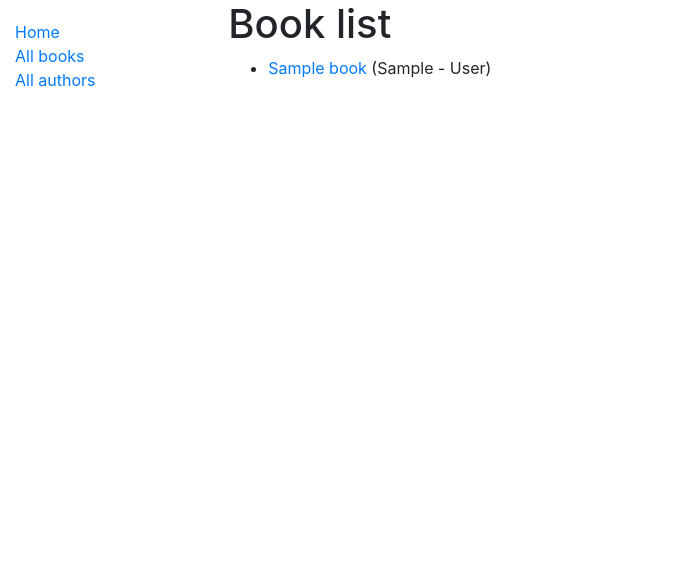
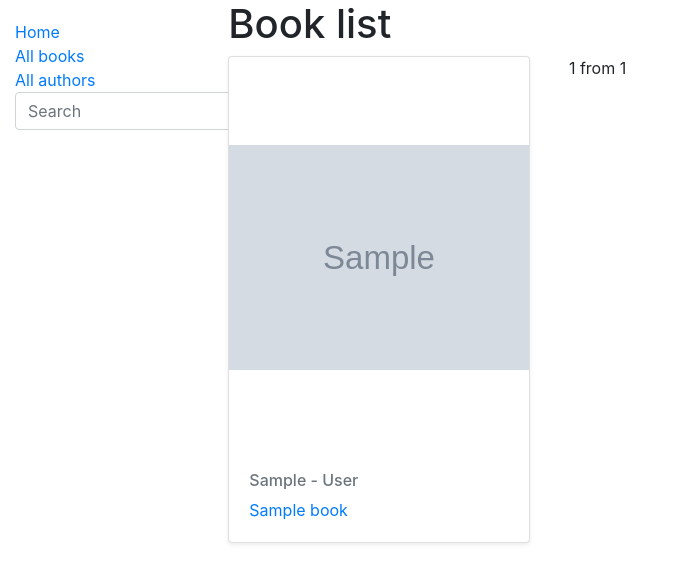
Before and after one commit to Aleksiux/Django, a Django app: page /library/books/ in a window 1280 px wide. Shown: the top 583 px of the page, without its empty margins (0-673 px from the left). Run offline with Django 4.2, Linux system fonts and the light colour scheme; tables that the repository leaves empty hold one stand-in row (values such as "Sample post"); grey boxes marked "Sample" are stand-in pictures; some libraries are stand-ins or nearby versions.

Commit message:
added pagination, search and photos

```diff
--- a/library/models.py
+++ b/library/models.py
@@ -1,5 +1,6 @@
 from django.db import models
 import uuid
+from django_resized import ResizedImageField
 
 
 # Create your models here.
@@ -39,6 +40,7 @@ class Book(models.Model):
         help_text='ISBN nr.: <a href="https://www.isbn-international.org/content/what-isbn">ISBN code</a>'
     )
     genre = models.ManyToManyField(Genre, help_text='Enter books genre: ')
+    cover = ResizedImageField('Cover', size=[300, 400], upload_to='covers', null=True)
 
     def __str__(self):
         return self.title
--- a/library/static/css/styles.css
+++ b/library/static/css/styles.css
@@ -4,3 +4,10 @@
     list-style: none;
 
 }
+
+.book-cover {
+    width: 300px;
+    height: 400px;
+    object-fit: contain;
+
+}
--- a/library/templates/base.html
+++ b/library/templates/base.html
@@ -19,6 +19,11 @@
                 <li><a href="{% url 'index' %}">Home</a></li>
                 <li><a href="{% url 'books' %}">All books</a></li>
                 <li><a href="{% url 'author' %}">All authors</a></li>
+                <li>
+                    <form action="{% url 'search' %}" method="get" class="form-inline my-2 my-md-0">
+                        <input name="query" class="form-control" type="text" placeholder="Search">
+                    </form>
+                </li>
             </ul>
             {% endblock %}
         </div>
--- a/library/templates/book_detail.html
+++ b/library/templates/book_detail.html
@@ -1,8 +1,14 @@
 {% extends "base.html" %}
 
 {% block content %}
+ {% load static %}
 <h1>{{ book.title }}</h1>
 
+{% if book.cover %}
+<img src="{{ book.cover.url }}" style="margin-bottom: 20px;" class="book-cover">
+{% else %}
+<img src="{% static 'media/covers/no-image.jpg' %}" style="margin-bottom: 20px;" class="book-cover">
+{% endif %}
 <p><strong>Author:</strong> <a href="{% url 'author' book.author.pk %}">{{ book.author }}</a></p>
 <p><strong>Description:</strong> {{ book.description }}</p>
 <p><strong>ISBN:</strong> {{ book.isbn }}</p>
--- a/library/templates/book_list.html
+++ b/library/templates/book_list.html
@@ -1,16 +1,45 @@
 {% extends "base.html" %}
 
 {% block content %}
+ {% load static %}
   <h1>Book list</h1>
   {% if object_list %}
-  <ul>
+      <div class="row">
     {% for book in object_list %}
-      <li>
-        <a href="{{ book.book_id }}">{{ book.title }}</a> ({{book.author}})
-      </li>
+       <div class="col-md-4 d-flex align-items-stretch">
+          <div class="card mb-4 shadow-sm">
+            {% if book.cover %}
+              <img src="{{ book.cover.url }}" class="card-img-top book-cover">
+            {% else %}
+              <img src="{% static 'media/covers/no-image.jpg' %}" class="card-img-top book-cover">
+            {% endif %}
+              <div class="card-body">
+                  <h6 class="card-subtitle mb-2 text-muted">{{ book.author }}</h6>
+              <p class="card-text"><a href="{{ book.book_id }}">{{ book.title }}</a></p>
+          </div>
+       </div>
+      </div>
     {% endfor %}
-  </ul>
   {% else %}
     <p>In library there is no books</p>
   {% endif %}
+
+
+  <div class="pagination">
+    <span class="step-links">
+        {% if page_obj.has_previous %}
+            <a href="?page=1">&laquo; First</a>
+            <a href="?page={{ page_obj.previous_page_number }}">Previous</a>
+        {% endif %}
+
+        <span class="current">
+            {{ page_obj.number }} from {{ page_obj.paginator.num_pages }}
+        </span>
+
+        {% if page_obj.has_next %}
+            <a href="?page={{ page_obj.next_page_number }}">Next</a>
+            <a href="?page={{ page_obj.paginator.num_pages }}">Last &raquo;</a>
+        {% endif %}
+    </span>
+</div>
 {% endblock %}
--- a/library/urls.py
+++ b/library/urls.py
@@ -16,13 +16,16 @@ Including another URLconf
 """
 
 from django.urls import path
+from django.views.generic import RedirectView
+
 from . import views
-
 
 urlpatterns = [
     path('', views.index, name='index'),
     path('authors/', views.authors, name='author'),
     path('authors/<int:author_id>', views.author, name='author'),
+    path('', RedirectView.as_view(url='library/', permanent=True)),
     path('books/', views.BookListView.as_view(), name='books'),
     path('books/<int:pk>', views.BookDetailView.as_view(), name='book-detail'),
+    path('search/', views.search, name='search'),
 ]
--- a/library/views.py
+++ b/library/views.py
@@ -1,7 +1,8 @@
 from django.shortcuts import render, get_object_or_404
 from django.views import generic
-
+from django.core.paginator import Paginator
 from .models import *
+from django.db.models import Q
 
 
 # Create your views here.
@@ -20,10 +21,20 @@ def index(request):
     return render(request, "index.html", context)
 
 
+# def authors(request):
+#     authors = Author.objects.all()
+#     context = {
+#         'authors': authors
+#     }
+#     return render(request, 'authors.html', context=context)
+
+
 def authors(request):
-    authors = Author.objects.all()
+    paginator = Paginator(Author.objects.all(), 2)
+    page_number = request.GET.get('page')
+    paged_authors = paginator.get_page(page_number)
     context = {
-        'authors': authors
+        'authors': paged_authors
     }
     return render(request, 'authors.html', context=context)
 
@@ -38,6 +49,7 @@ def author(request, author_id):
 
 class BookListView(generic.ListView):
     model = Book
+    paginate_by = 2
     # context_object_name = 'my_book_list'
     # def get_queryset(self):
     #     return Book.objects.filter(title__icontains='The')
@@ -47,3 +59,15 @@ class BookListView(generic.ListView):
 class BookDetailView(generic.DetailView):
     model = Book
     template_name = 'book_detail.html'
+
+
+def search(request):
+    """
+    Simple search. query takes information from search form,
+    search_results filters by input text, book title and descriptions.
+    Icontains from contains different that icontains is not key sensitive.
+    """
+    query = request.GET.get('query')
+    search_results = Book.objects.filter(
+        Q(title__icontains=query) | Q(description__icontains=query) | Q(author__last_name__icontains=query))
+    return render(request, 'search.html', {'books': search_results, 'query': query})
--- a/mysite/settings.py
+++ b/mysite/settings.py
@@ -117,6 +117,9 @@ USE_TZ = True
 
 STATIC_URL = 'static/'
 STATIC_ROOT = os.path.join(BASE_DIR, 'static')
+
+MEDIA_URL = '/media/'
+MEDIA_ROOT = os.path.join(BASE_DIR, 'library/static/media')
 # Default primary key field type
 # https://docs.djangoproject.com/en/4.2/ref/settings/#default-auto-field
 
--- a/mysite/urls.py
+++ b/mysite/urls.py
@@ -24,4 +24,5 @@ urlpatterns = [
     path('library/', include('library.urls')),
     path('admin/', admin.site.urls),
     path('', RedirectView.as_view(url='library/', permanent=True)),
-] + static(settings.STATIC_URL, document_root=settings.STATIC_ROOT)
+] + (static(settings.STATIC_URL, document_root=settings.STATIC_ROOT) +
+    static(settings.MEDIA_URL, document_root=settings.MEDIA_ROOT))
```
Also changed, not shown: library/templates/authors.html (+21 -0 lines), library/templates/search.html (added, +18 -0 lines), library/migrations/0005_book_cover.py (added), library/migrations/0006_alter_book_cover.py (added), 1 other file. Lines whose indentation alone changed are shown as unchanged.
